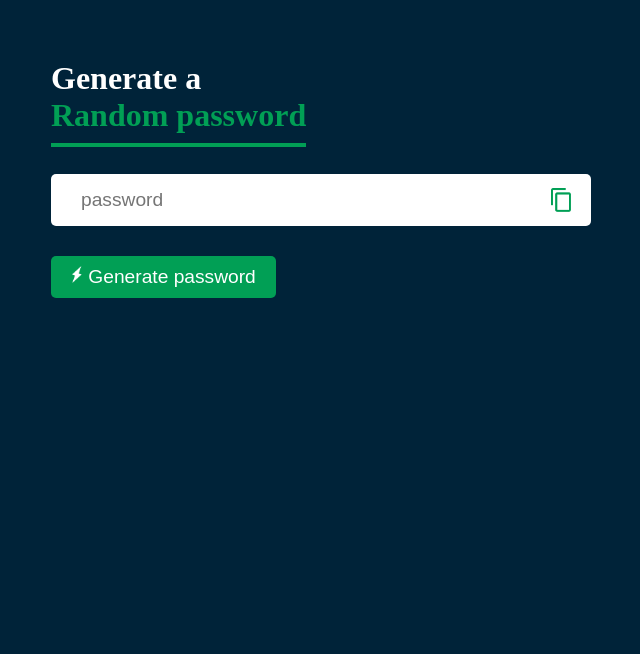
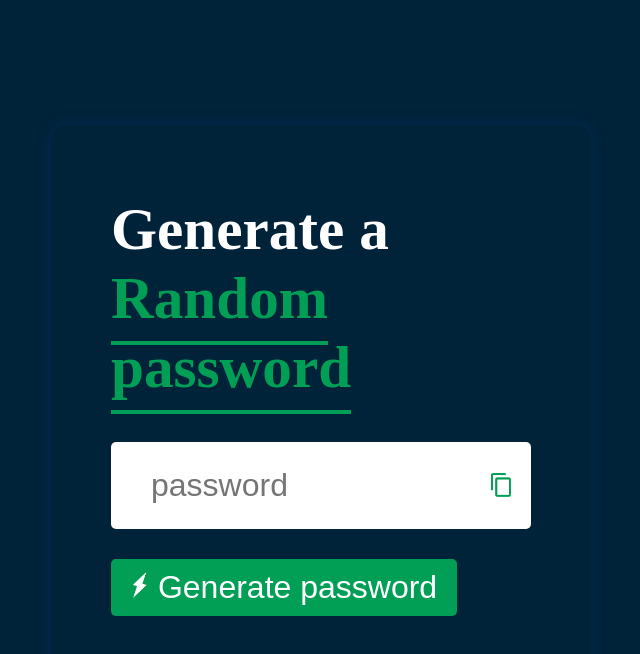
Before and after one commit to Elvisoj/password-generator, a plain HTML site: page index.html in a window 1280 px wide. Shown: the whole page, without its empty margins (319-959 px from the left). Drawn offline with Linux system fonts and the light colour scheme.

Commit message:
Update index.css
Updated slightly

```diff
--- a/style/index.css
+++ b/style/index.css
@@ -75,5 +75,40 @@ input{
   background: #023586;
   border-radius:10px;
 }
-#002339
-#019f55
+.patron {
+  text-transform: uppercase;
+  font-size: 1rem;
+  font-weight: 600;
+  margin-top: 50px;
+
+  a {
+    color: #019f55;
+  }
+}
+
+@media screen and (min-width:750px){
+  .container {
+    display: flex;
+    justify-content: center;
+    align-items: center;
+  }
+  .content {
+    padding: 60px;
+    border-radius: 15px;
+    width: 700px;
+    box-shadow: 0 0 15px rgba(3,64,160,0.27);
+  }
+  .content h2 {
+    font-size: 3.7rem;
+  }
+  input {
+    font-size: 2rem;
+    padding: 20px;
+  }
+  .btn {
+    font-size: 2rem;
+  }
+  .btn img{
+    width: 18px;
+  }
+}
```
